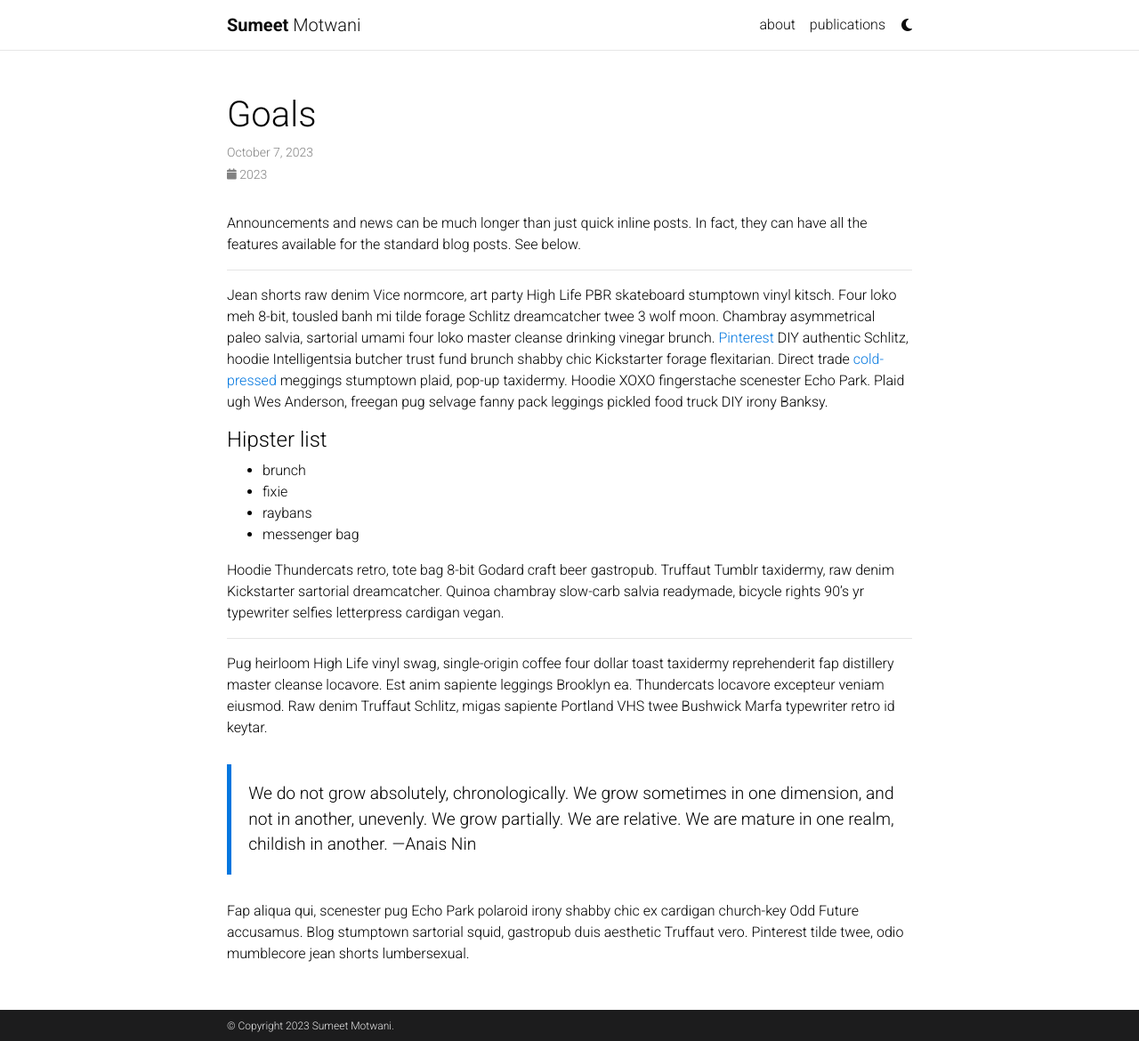
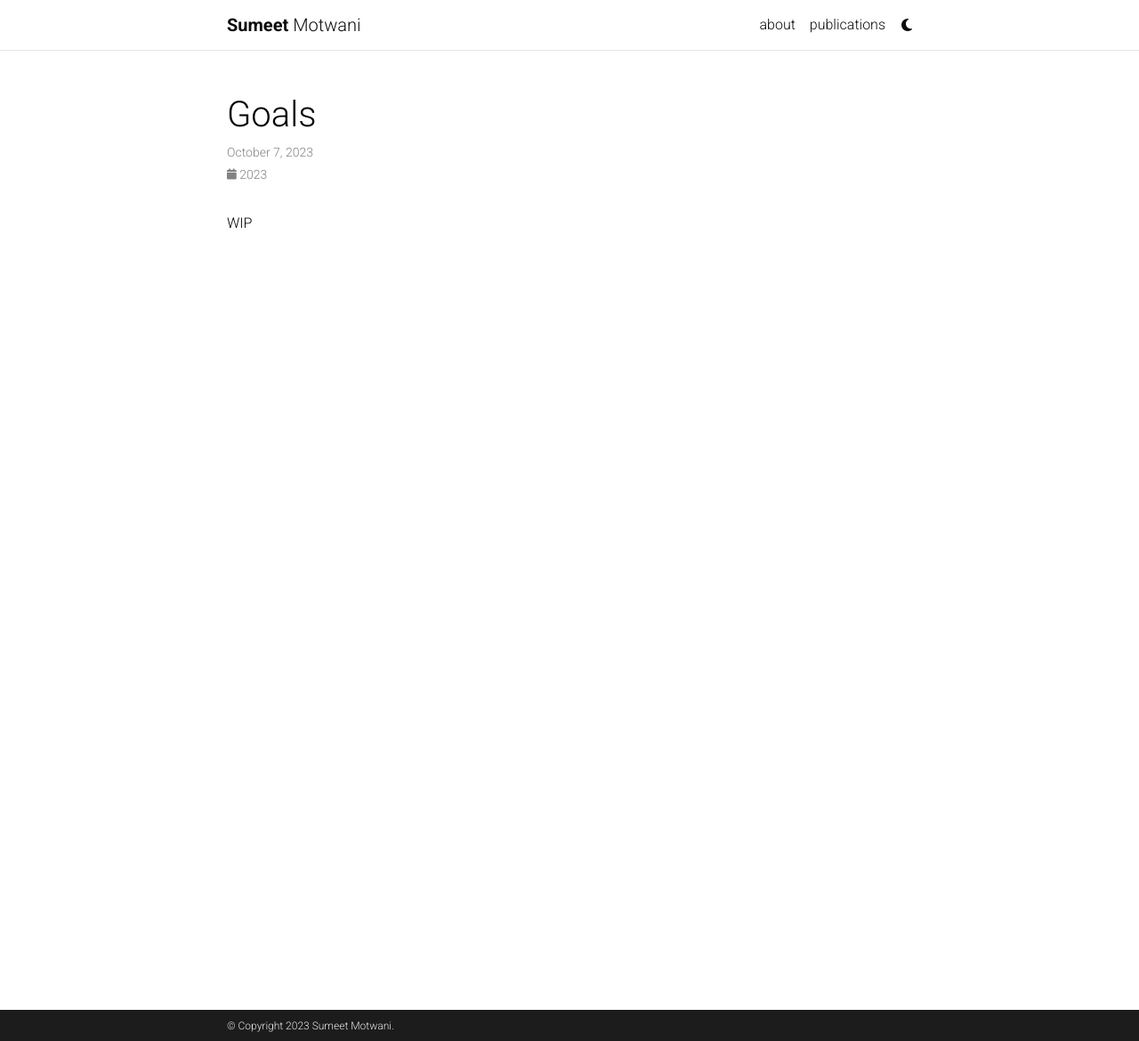
Before and after one commit to SUMEETRM/sumeetrm.github.io, a Jekyll site: the page built from _news/announcement_2.md, in a window 1280 px wide and 1170 px high. Shown: the whole window at 89% size. Built offline with Jekyll 4.4.1, drawn with Linux system fonts in a browser that asks for light colours; comment, search, counter and statistics services are not loaded; a style sheet for code colours, icons or effects is not loaded.

```diff
--- a/_news/announcement_2.md
+++ b/_news/announcement_2.md
@@ -6,27 +6,4 @@
 related_posts: false
 ---
 
-Announcements and news can be much longer than just quick inline posts. In fact, they can have all the features available for the standard blog posts. See below.
-
-***
-
-Jean shorts raw denim Vice normcore, art party High Life PBR skateboard stumptown vinyl kitsch. Four loko meh 8-bit, tousled banh mi tilde forage Schlitz dreamcatcher twee 3 wolf moon. Chambray asymmetrical paleo salvia, sartorial umami four loko master cleanse drinking vinegar brunch. <a href="https://www.pinterest.com">Pinterest</a> DIY authentic Schlitz, hoodie Intelligentsia butcher trust fund brunch shabby chic Kickstarter forage flexitarian. Direct trade <a href="https://en.wikipedia.org/wiki/Cold-pressed_juice">cold-pressed</a> meggings stumptown plaid, pop-up taxidermy. Hoodie XOXO fingerstache scenester Echo Park. Plaid ugh Wes Anderson, freegan pug selvage fanny pack leggings pickled food truck DIY irony Banksy.
-
-#### Hipster list
-<ul>
-    <li>brunch</li>
-    <li>fixie</li>
-    <li>raybans</li>
-    <li>messenger bag</li>
-</ul>
-
-Hoodie Thundercats retro, tote bag 8-bit Godard craft beer gastropub. Truffaut Tumblr taxidermy, raw denim Kickstarter sartorial dreamcatcher. Quinoa chambray slow-carb salvia readymade, bicycle rights 90's yr typewriter selfies letterpress cardigan vegan.
-
-***
-
-Pug heirloom High Life vinyl swag, single-origin coffee four dollar toast taxidermy reprehenderit fap distillery master cleanse locavore. Est anim sapiente leggings Brooklyn ea. Thundercats locavore excepteur veniam eiusmod. Raw denim Truffaut Schlitz, migas sapiente Portland VHS twee Bushwick Marfa typewriter retro id keytar.
-
-> We do not grow absolutely, chronologically. We grow sometimes in one dimension, and not in another, unevenly. We grow partially. We are relative. We are mature in one realm, childish in another.
-> —Anais Nin
-
-Fap aliqua qui, scenester pug Echo Park polaroid irony shabby chic ex cardigan church-key Odd Future accusamus. Blog stumptown sartorial squid, gastropub duis aesthetic Truffaut vero. Pinterest tilde twee, odio mumblecore jean shorts lumbersexual.
+WIP
```
Also changed, not shown: _news/announcement_3.md (+1 -1 lines), _news/announcement_4.md (+1 -1 lines), _news/announcement_6.md (+1 -1 lines), _pages/about.md (+3 -1 lines).
